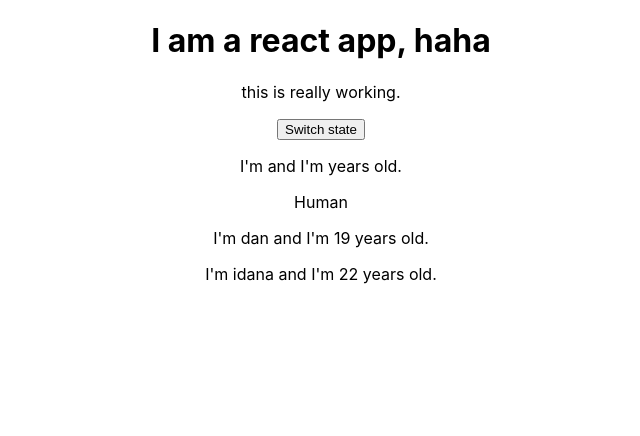
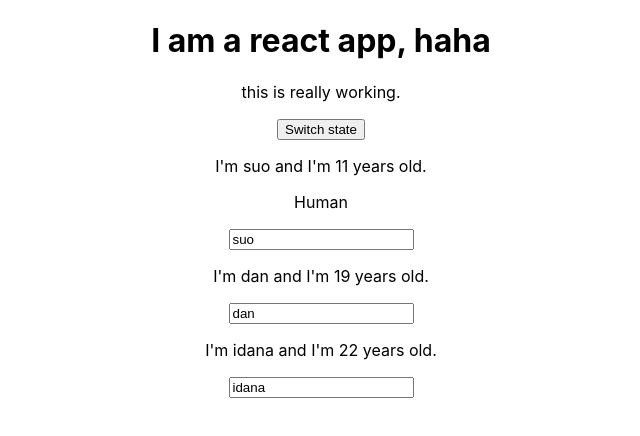
Before and after one commit to ELECTRON11111/first-react-app, a React (Create React App) app: page / in a window 1280 px wide. Shown: the top 436 px of the page, without its empty margins (319-959 px from the left). Built offline with nearby package versions, Linux system fonts and the light colour scheme.

Commit message:
worked on passing method references with class based components and two way binding

```diff
--- a/src/App.js
+++ b/src/App.js
@@ -17,12 +17,21 @@
     ]
   };
 
-  switchNameHandler = () => {
+  switchNameHandler = (newName) => {
     console.log('worked!');
     // Set state re-renders the DOM when there's an update to the state
     this.setState({
       persons: [
-        {name: "sup gee", age: 20},
+        {name: newName, age: 20},
+        {name: "wurasimi", age: 21}
+      ]
+    });
+  }
+
+  nameChangedHandler = (e) => {
+    this.setState({
+      persons: [
+        {name: e.target.value, age: 20},
         {name: "wurasimi", age: 21}
       ]
     });
@@ -34,16 +43,26 @@
       <div className="App">
         <h1>I am a react app, haha</h1>
         <p>this is really working.</p>
-        <button onClick={this.switchNameHandler}>Switch state</button>
-        <Person> Human </Person>
+        <button onClick={this.switchNameHandler.bind(this, "opem")}>Switch state</button>
+        <Person name = "suo" age = "11"> Human </Person>
         {/* benefits of using components like Person is reusability */}
         <Person
-          click = {this.switchNameHandler}
-          name={this.state.persons[0].name}
+          name = {this.state.persons[0].name}
           age = {this.state.persons[0].age}
+          changed = {this.nameChangedHandler}
         />
+
+        {/*
+
+          you know we don't call functions directly because it runs even without the event being triggered.
+
+          so if we pass an anonymous function created, it won't run directly so we can the function with the argument inside the anonymous function.
+
+          bind is a better option in terms of performance.
+
+        */}
         <Person
-          click = {this.switchNameHandler}
+          click = {() => this.switchNameHandler("simi")}
           name={this.state.persons[1].name}
           age = {this.state.persons[1].age}
         />
--- a/src/Person/Person.js
+++ b/src/Person/Person.js
@@ -21,6 +21,8 @@
             {/* You can also take the value inputed between the <person></person> tags with props.children property */}
 
             <p>{props.children}</p>
+            {/* I set up two way binding here, it means I specifically set the value of an elem and make provision for changes */}
+            <input type = "text" onChange={props.changed} value = {props.name}/>
         </div>
     )
 
```
